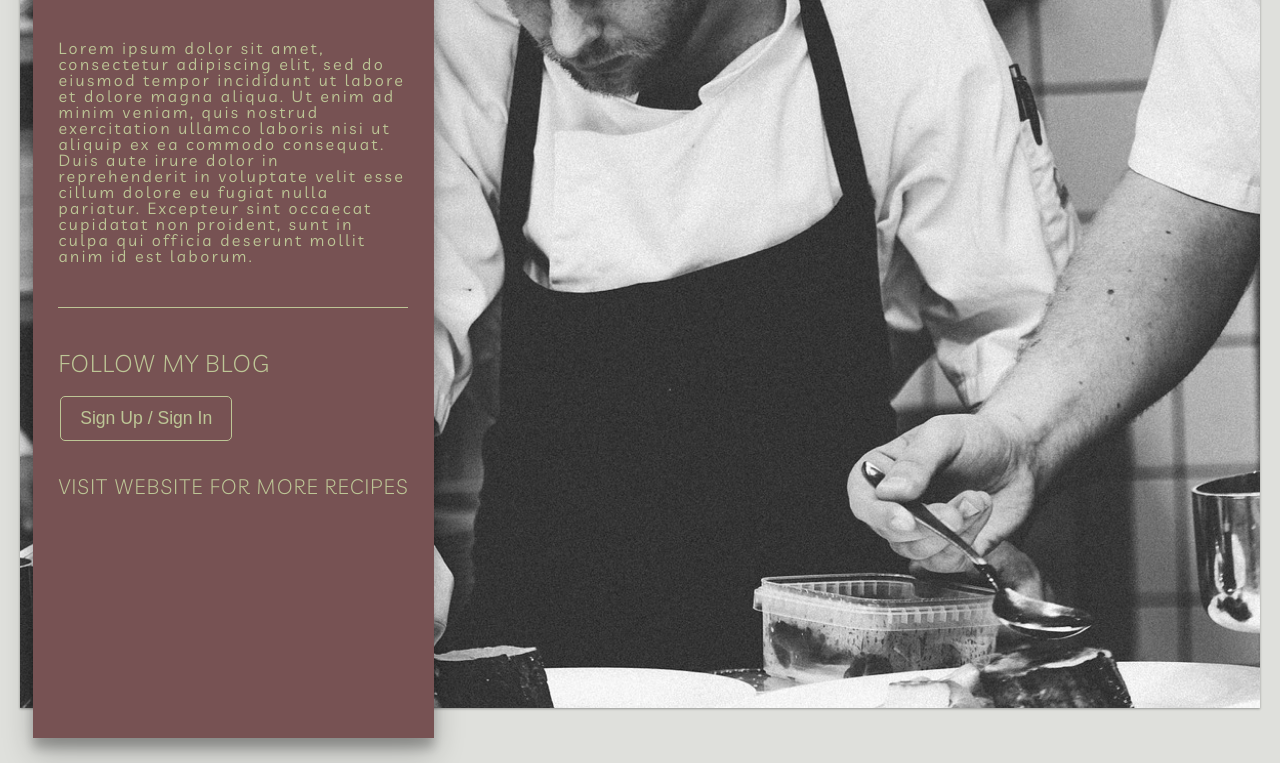
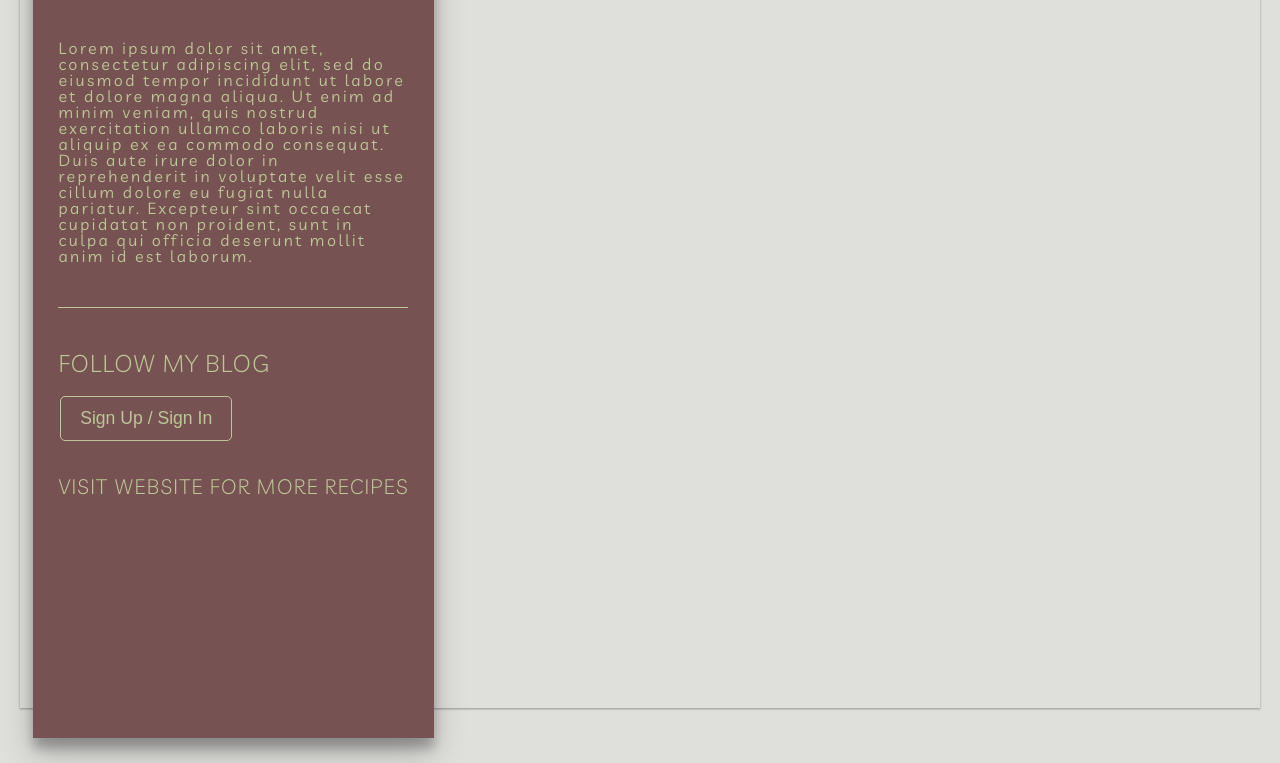
Before and after one commit to build-week-chef-portfolio/marketing-page, a plain HTML site: page Chef-portfolio/index.html in a window 1280 px wide. Shown: the part 166-929 px from the top of the page. Drawn offline with Linux system fonts and the light colour scheme.

Commit message:
final push

```diff
--- a/Chef-portfolio/css/main.scss
+++ b/Chef-portfolio/css/main.scss
@@ -389,7 +389,7 @@ body {
             height: 100vh;
             padding: 3%;
             color: map-get($colors , accentColor1 );
-            background-image: url("../../img/chef.jpg");
+           // background-image: url("../../img/chef.jpg");
             background-attachment: fixed;
             box-shadow: 0 1px 3px rgba(0,0,0,0.12), 0 1px 2px rgba(0,0,0,0.24);
             background-repeat: no-repeat;
```
Also changed, not shown: Chef-portfolio/css/main.css, 1 other file.
